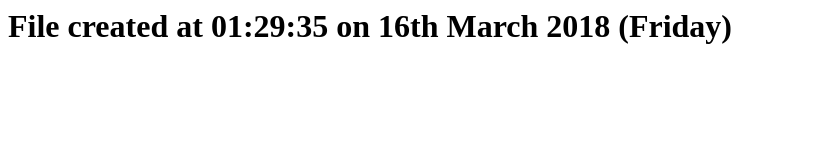
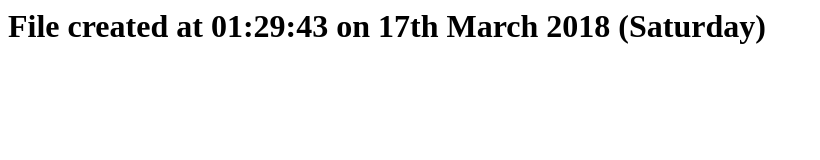
Before and after one commit to sole/publish-and-cron, a plain HTML site: page index.html in a window 1280 px wide. Shown: the whole page, without its empty margins (0-820 px from the left). Drawn offline with Linux system fonts and the light colour scheme.

Commit message:
Built from commit 9921361ec153f92ea03c2b71ecfaecc8a2d7d6eb

```diff
--- a/index.html
+++ b/index.html
@@ -1 +1 @@
-<h1>File created at 01:29:35 on 16th March 2018 (Friday)</h1>
+<h1>File created at 01:29:43 on 17th March 2018 (Saturday)</h1>
```
